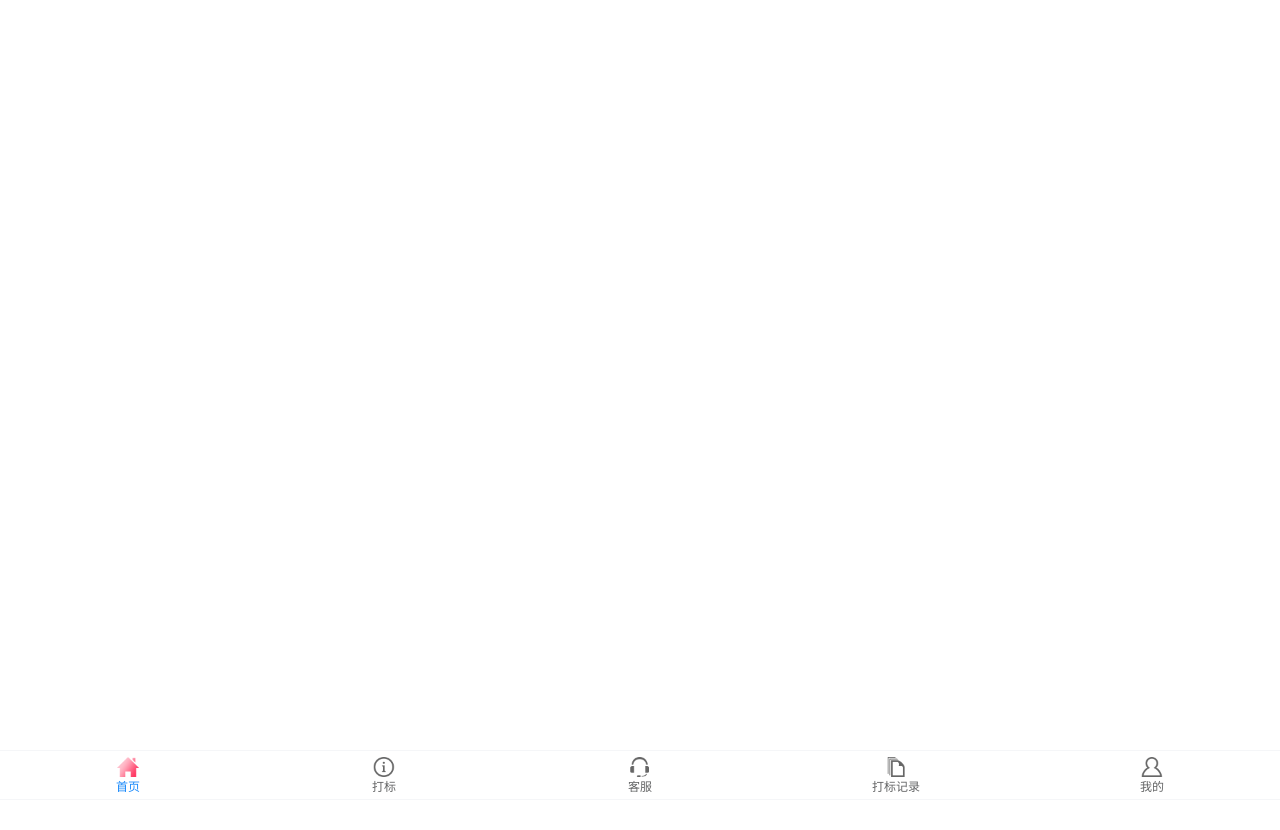
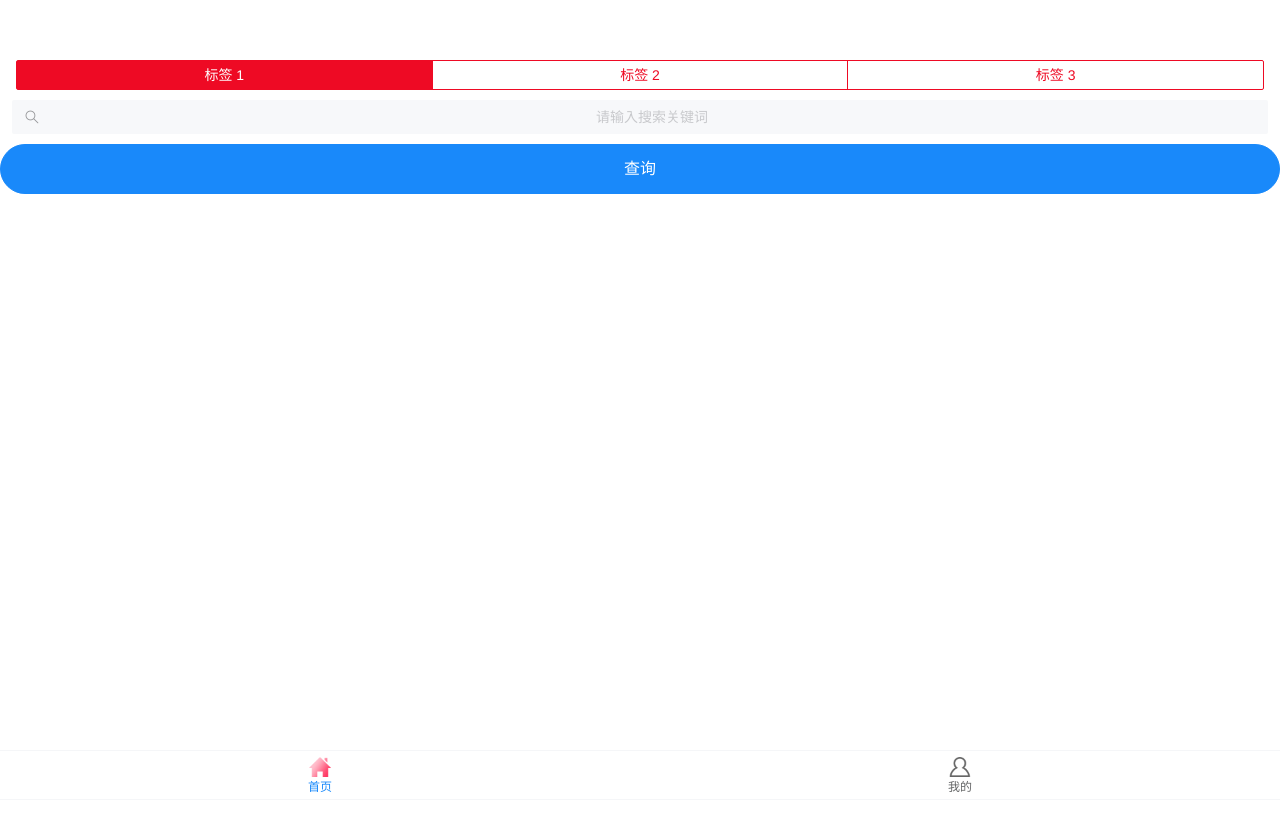
Before and after one commit to cnickgit/zyj, a Vue app: page /#/ in a window 1280 px wide. Shown: the top 830 px of the page. Built offline with nearby package versions, Linux system fonts and the light colour scheme.

Commit message:
tabbar组件简化

```diff
--- a/config/index.js
+++ b/config/index.js
@@ -53,13 +53,13 @@ module.exports = {
     // Paths
     assetsRoot: path.resolve(__dirname, '../dist'),
     assetsSubDirectory: 'static',
-    assetsPublicPath: '/',
+    assetsPublicPath: './',
 
     /**
      * Source Maps
      */
 
-    productionSourceMap: true,
+    productionSourceMap: false,
     // https://webpack.js.org/configuration/devtool/#production
     devtool: '#source-map',
 
--- a/src/components/tabbar.vue
+++ b/src/components/tabbar.vue
@@ -46,24 +46,24 @@ export default {
                   normal: require('@/assets/home_ico_active.png'),
                   active: 0
               },
-              {
-                  name: "category",
-                  title: "打标",
-                  normal: require('@/assets/report_ico.png'),
-                  active: 1
-              },
-              {
-                  name: "message",
-                  title: "客服",
-                  normal: require('@/assets/teas_ico.png'),
-                  active: 2
-              },
-              {
-                  name: "cart",
-                  title: "打标记录",
-                  normal: require('@/assets/save_ico.png'),
-                  active: 3
-              },
+              // {
+              //     name: "category",
+              //     title: "打标",
+              //     normal: require('@/assets/report_ico.png'),
+              //     active: 1
+              // },
+              // {
+              //     name: "message",
+              //     title: "客服",
+              //     normal: require('@/assets/teas_ico.png'),
+              //     active: 2
+              // },
+              // {
+              //     name: "cart",
+              //     title: "打标记录",
+              //     normal: require('@/assets/save_ico.png'),
+              //     active: 3
+              // },
               {
                   name: "My",
                   title: "我的",
--- a/src/home/homePage.vue
+++ b/src/home/homePage.vue
@@ -10,6 +10,10 @@
           <div>
             <van-button round type="info" size="large" @click="search()">查询</van-button>
           </div>
+          <div v-if="true">
+
+          </div>
+          <div v-if="false">
             <div>
               <div>买家:aa</div>
               <div>实名认证:bb</div>
@@ -32,6 +36,8 @@
             <div>
               查询时间:ee
             </div>
+          </div>
+
         </van-tab>
         <van-tab title="标签 2">内容 2</van-tab>
         <van-tab title="标签 3">内容 3</van-tab>
--- a/src/router/index.js
+++ b/src/router/index.js
@@ -7,6 +7,11 @@ Vue.use(Router)
 
 export default new Router({
   routes: [
+    {
+      path: '/',
+      name: 'HomePage',
+      component: HomePage
+    },
     {
       path: '/homePage',
       name: 'HomePage',
```
Lines whose indentation alone changed are shown as unchanged.
